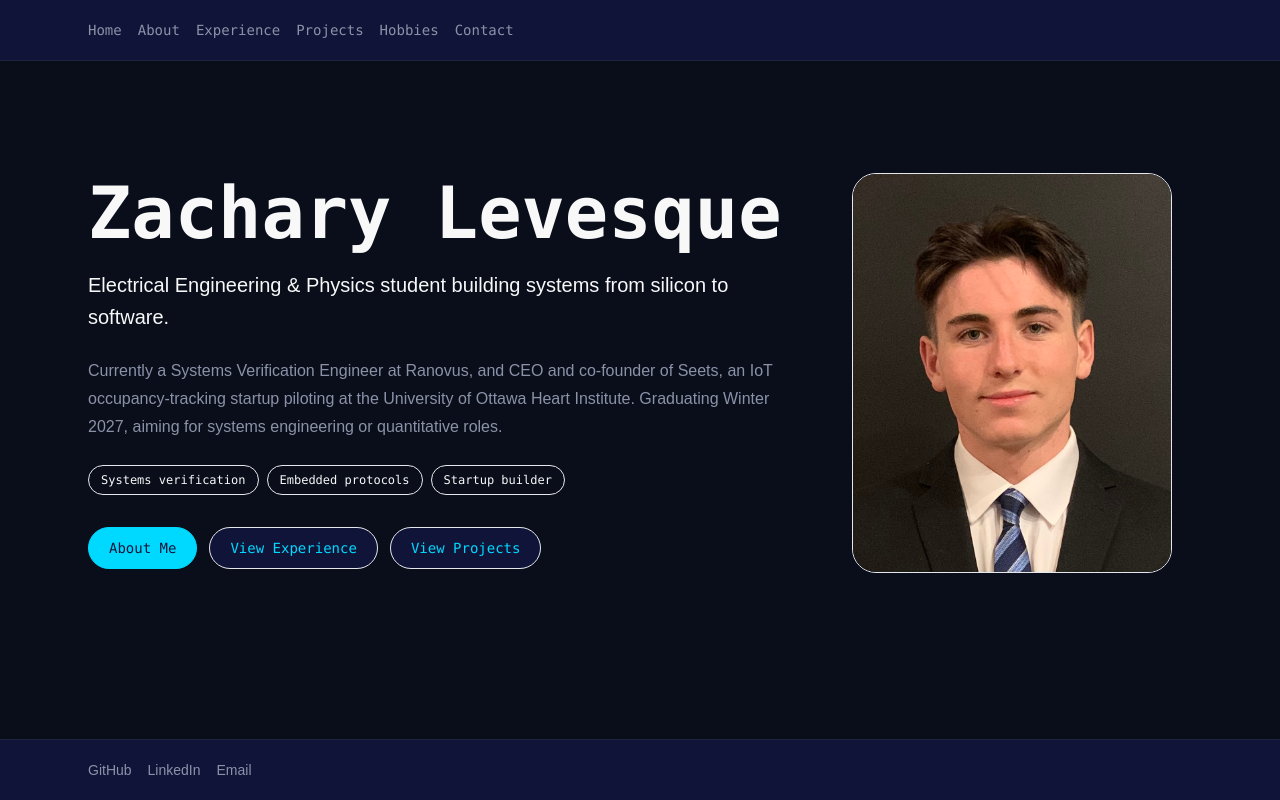
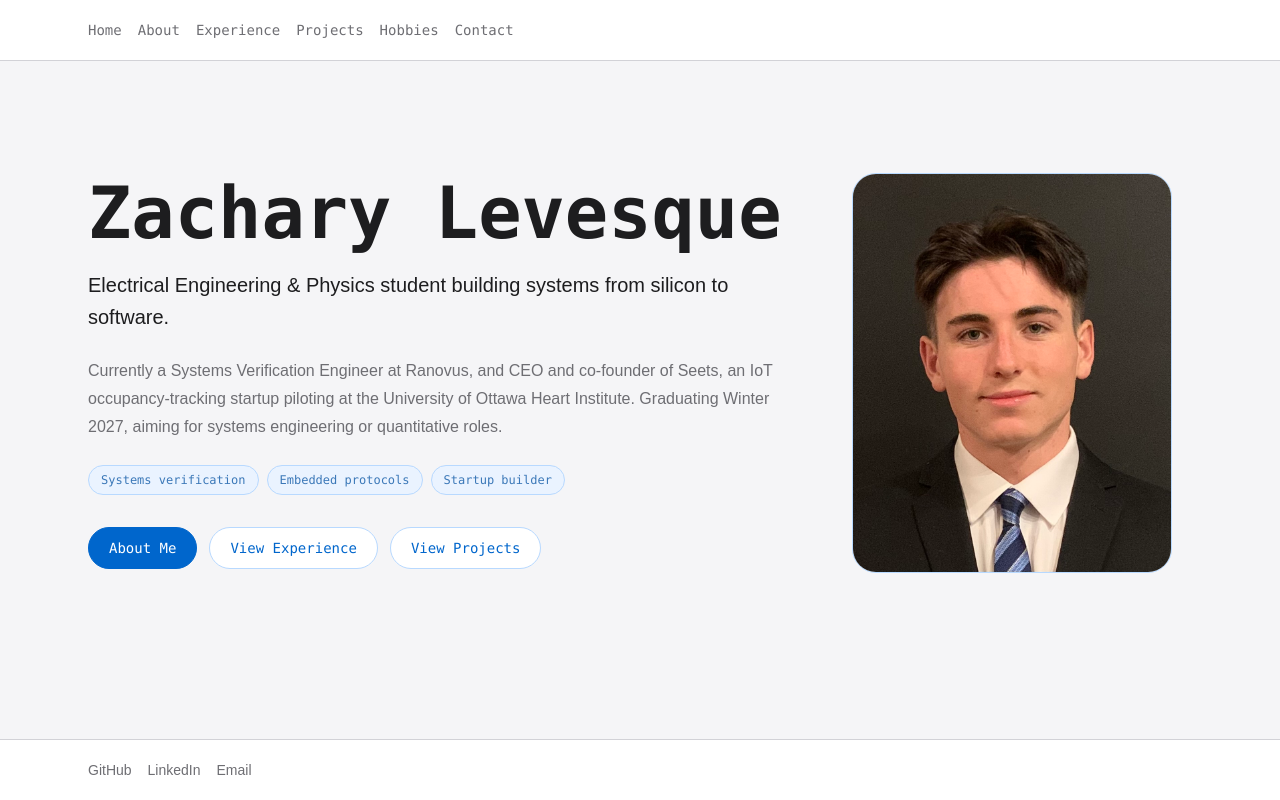
Before and after one commit to Zachary-Levesque/Portfolio, a Next.js app: page / in a window 1280 px wide. Built offline with nearby package versions, Linux system fonts and the light colour scheme.

Commit message:
Update tailwind.config.ts

```diff
--- a/tailwind.config.ts
+++ b/tailwind.config.ts
@@ -9,13 +9,17 @@ const config: Config = {
   theme: {
     extend: {
       colors: {
-        background: "#0A0E1A",
-        surface: "#111439",
-        foreground: "#F8F8F9",
-        muted: "#8B92A8",
-        accent: "#00D9FF",
-        "accent-hover": "#00ABE4",
-        border: "#1E2340"
+        background: "#F5F5F7",
+        surface: "#FFFFFF",
+        "surface-raised": "#FBFBFD",
+        foreground: "#1D1D1F",
+        muted: "#6E6E73",
+        accent: "#0066CC",
+        "accent-hover": "#004C99",
+        "accent-soft": "#EAF3FF",
+        "accent-border": "#B8D9FF",
+        "accent-muted": "#3B78B8",
+        border: "#D2D2D7"
       },
       fontFamily: {
         sans: ["var(--font-sans)", "Arial", "Helvetica", "sans-serif"],
```
